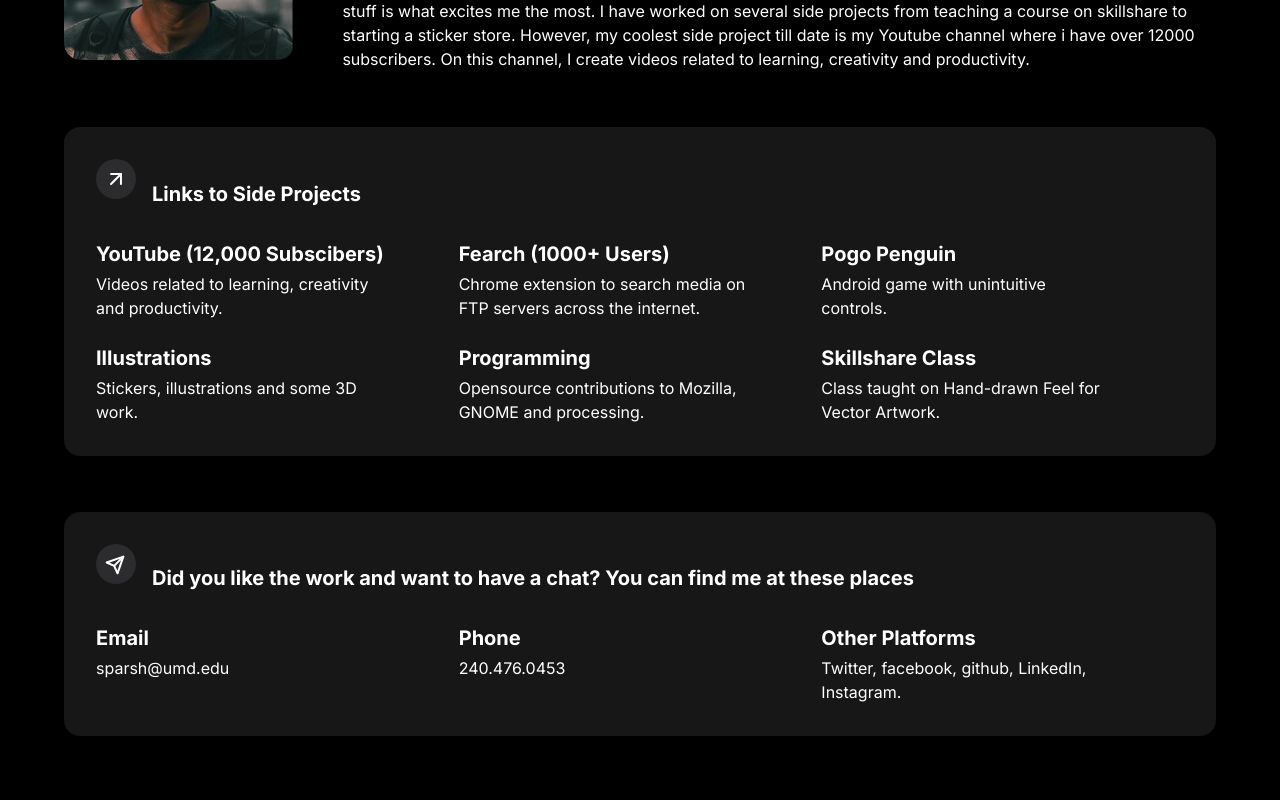
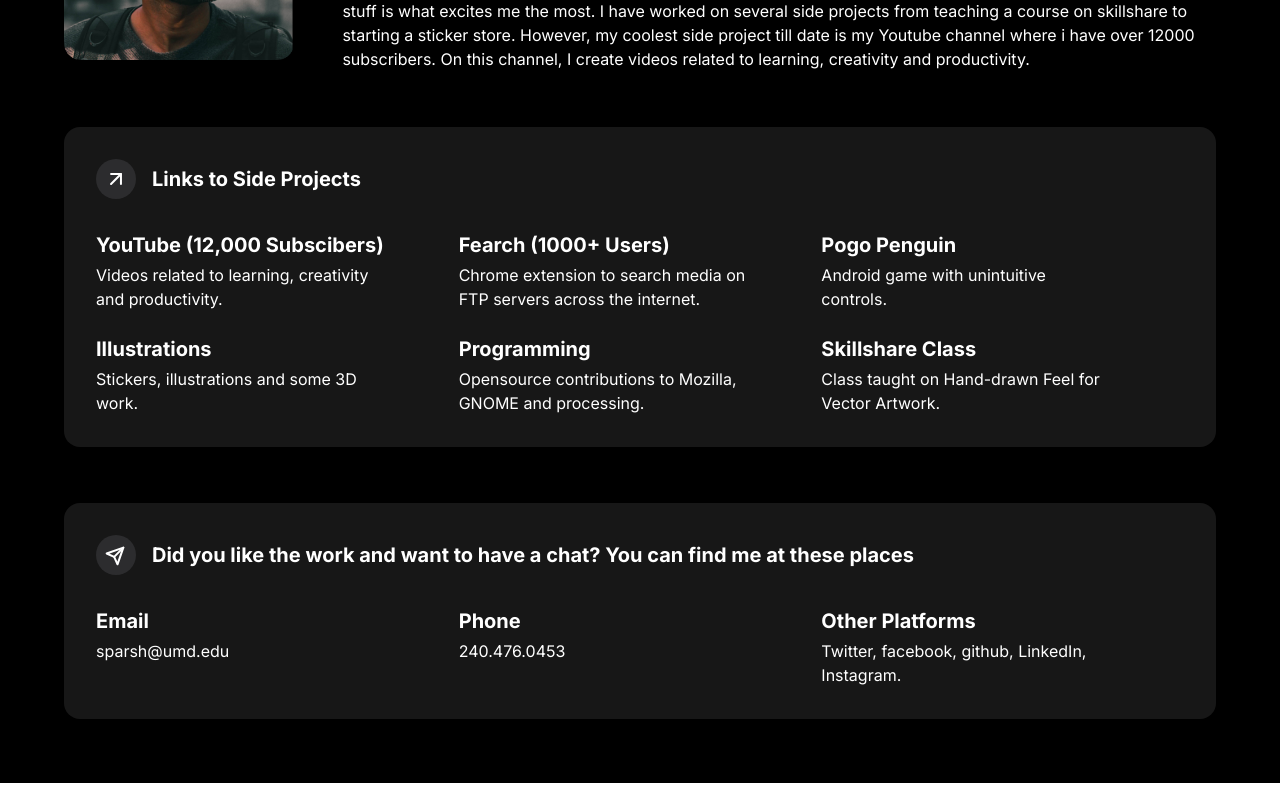
Before and after one commit to PaliwalSparsh/design-portfolio, a Next.js app: page / in a window 1280 px wide. Shown: the part 2100-2900 px from the top of the page. Built offline with nearby package versions, Linux system fonts and the light colour scheme; a web font is replaced by a local one.

Commit message:
center link container title

```diff
--- a/pages/index.js
+++ b/pages/index.js
@@ -209,7 +209,7 @@ function LinkComponent({ title, description, link, properties }) {
 function LinkContainer({ title, iconLink, children }) {
   return (
     <div className="w-full bg-neutral-900 xl:p-8 xl:rounded-2xl xl:mt-14">
-      <div className="w-full text-xl font-bold mb-2">
+      <div className="w-full text-xl font-bold mb-2 flex flex-wrap items-center">
         <Image src={iconLink} alt="" width={40} height={40} />
         <span className="ml-4 align-middle">{title}</span>
       </div>
```
